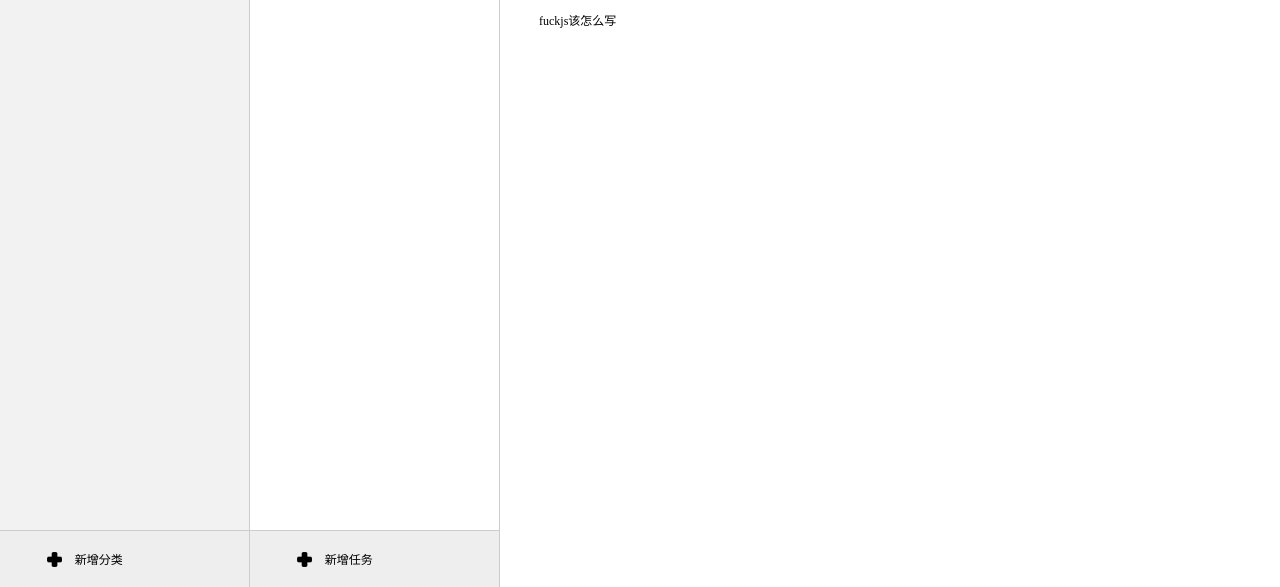
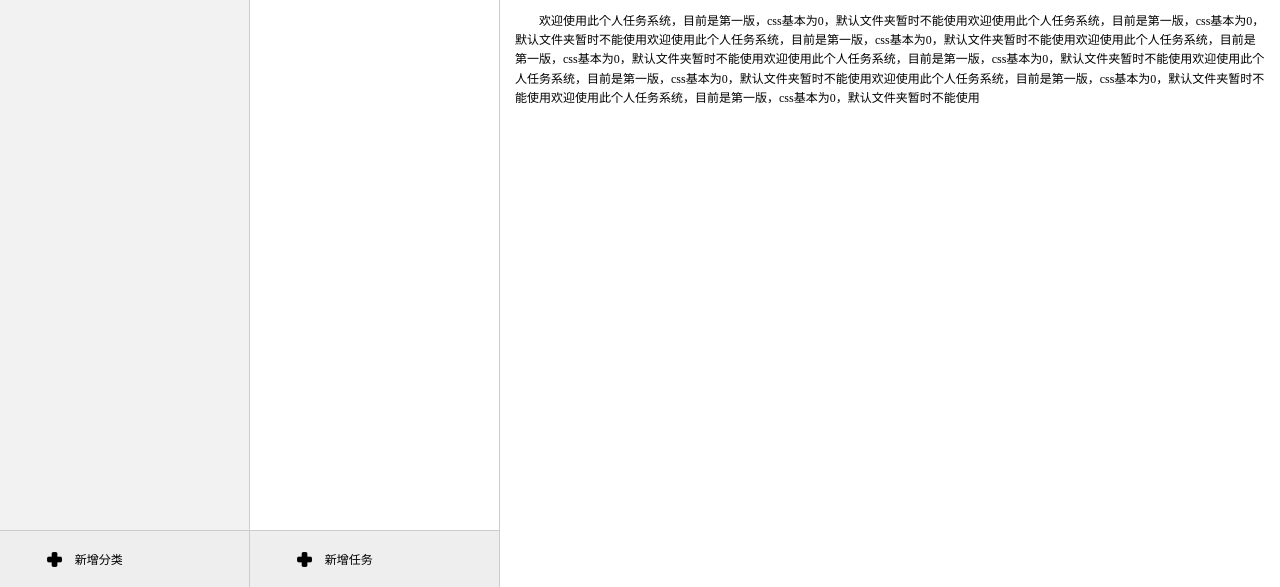
Before and after one commit to Kim-Lee/practice, a plain HTML site: page todo.html in a window 1280 px wide. Shown: the part 214-801 px from the top of the page. Drawn offline with Linux system fonts and the light colour scheme.

Commit message:
add modified todo.html

```diff
--- a/todo.html
+++ b/todo.html
@@ -22,7 +22,7 @@
                             任务日期：2014-04-04
                         </div>
                         <div id="task-main-content">
-                            <p>fuckjs该怎么写</p>
+                            <p>欢迎使用此个人任务系统，目前是第一版，css基本为0，默认文件夹暂时不能使用欢迎使用此个人任务系统，目前是第一版，css基本为0，默认文件夹暂时不能使用欢迎使用此个人任务系统，目前是第一版，css基本为0，默认文件夹暂时不能使用欢迎使用此个人任务系统，目前是第一版，css基本为0，默认文件夹暂时不能使用欢迎使用此个人任务系统，目前是第一版，css基本为0，默认文件夹暂时不能使用欢迎使用此个人任务系统，目前是第一版，css基本为0，默认文件夹暂时不能使用欢迎使用此个人任务系统，目前是第一版，css基本为0，默认文件夹暂时不能使用欢迎使用此个人任务系统，目前是第一版，css基本为0，默认文件夹暂时不能使用</p>
                             <!-- <textarea cols="100" rows="80"></textarea> -->
                         </div>
                     </div>
```
